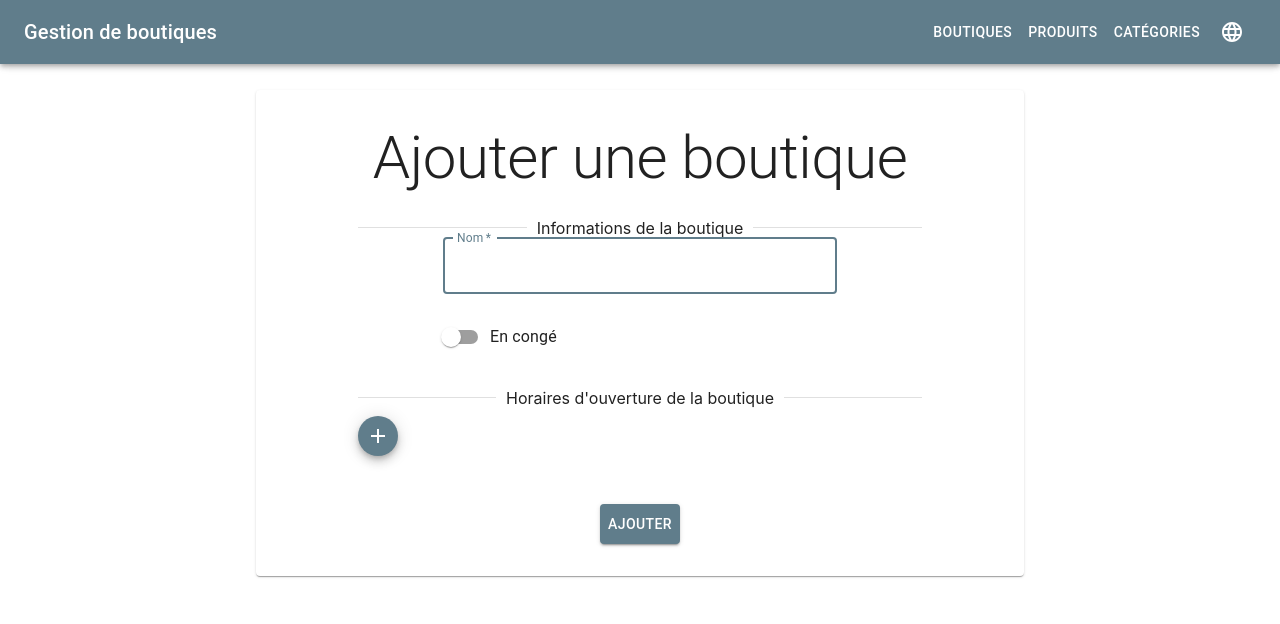
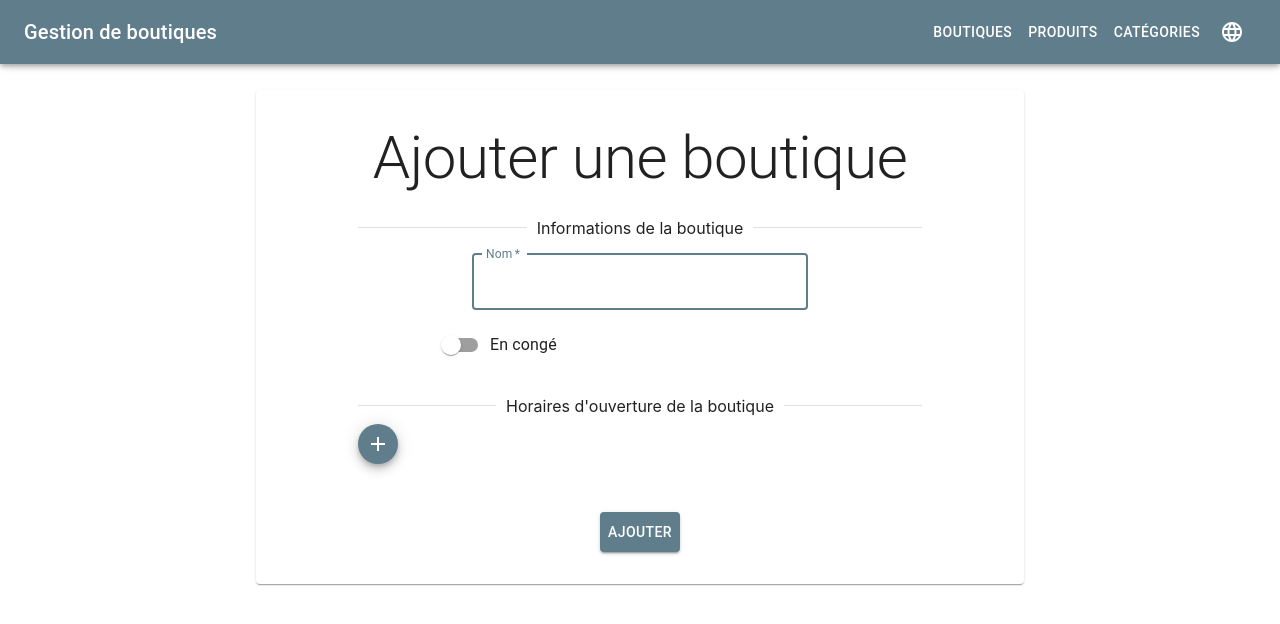
Before and after one commit to toubal77/Shop-Full-Stack, a React (Create React App) app in the folder shop-client/: page /shop/create in a window 1280 px wide. Shown: the top 624 px of the page. Built offline with nearby package versions, Linux system fonts and the light colour scheme.

Commit message:
fix/style textField shopForm

```diff
--- a/shop-client/src/pages/ShopForm.tsx
+++ b/shop-client/src/pages/ShopForm.tsx
@@ -149,7 +149,7 @@ const ShopForm = () => {
                         fullWidth
                         error={!!errors?.name}
                         helperText={errors?.name}
-                        sx={{ marginBottom: 3 }}
+                        sx={{ my: 2, width: '85%', ml: 'auto', mr: 'auto' }}
                     />
                     <FormControlLabel
                         value="start"
```
